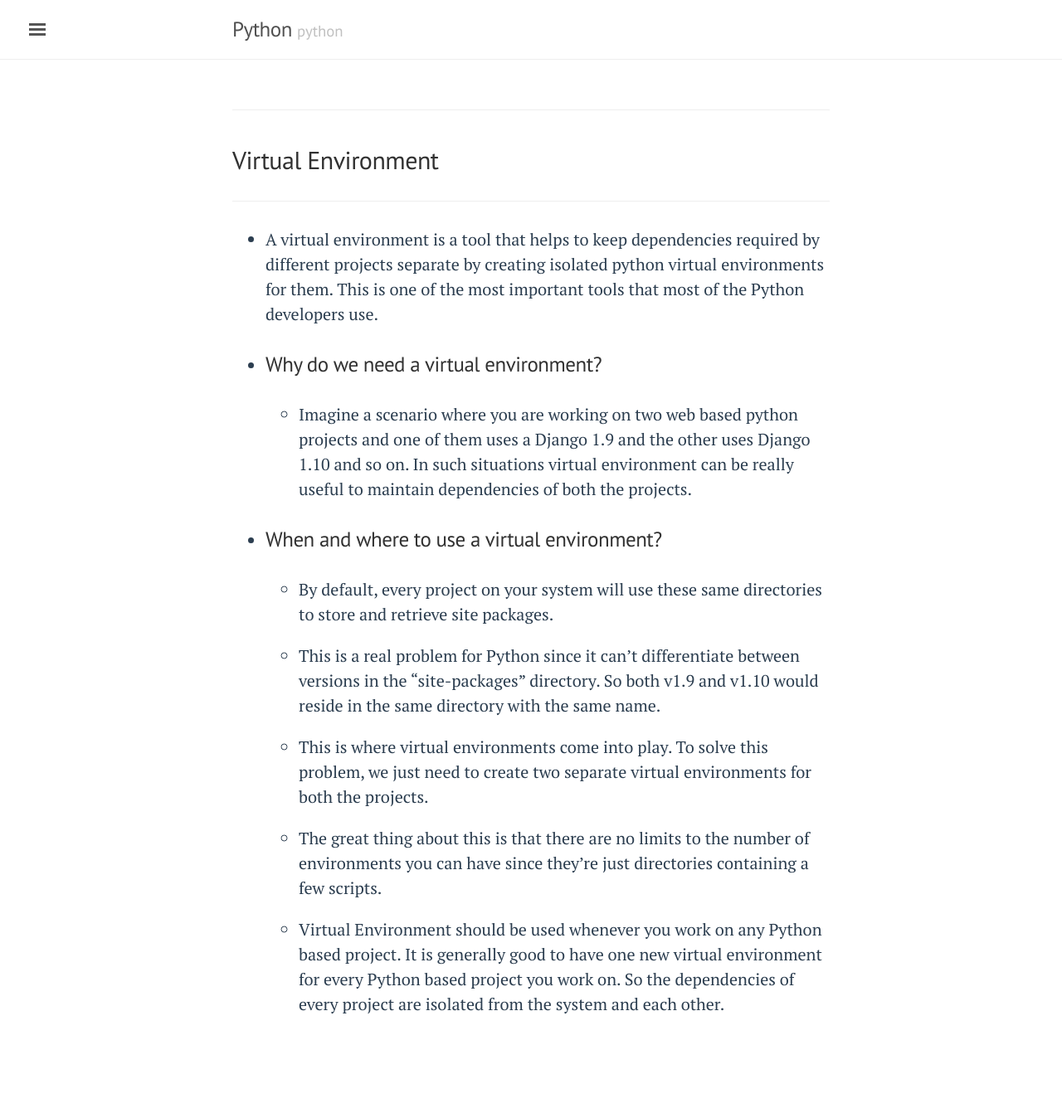
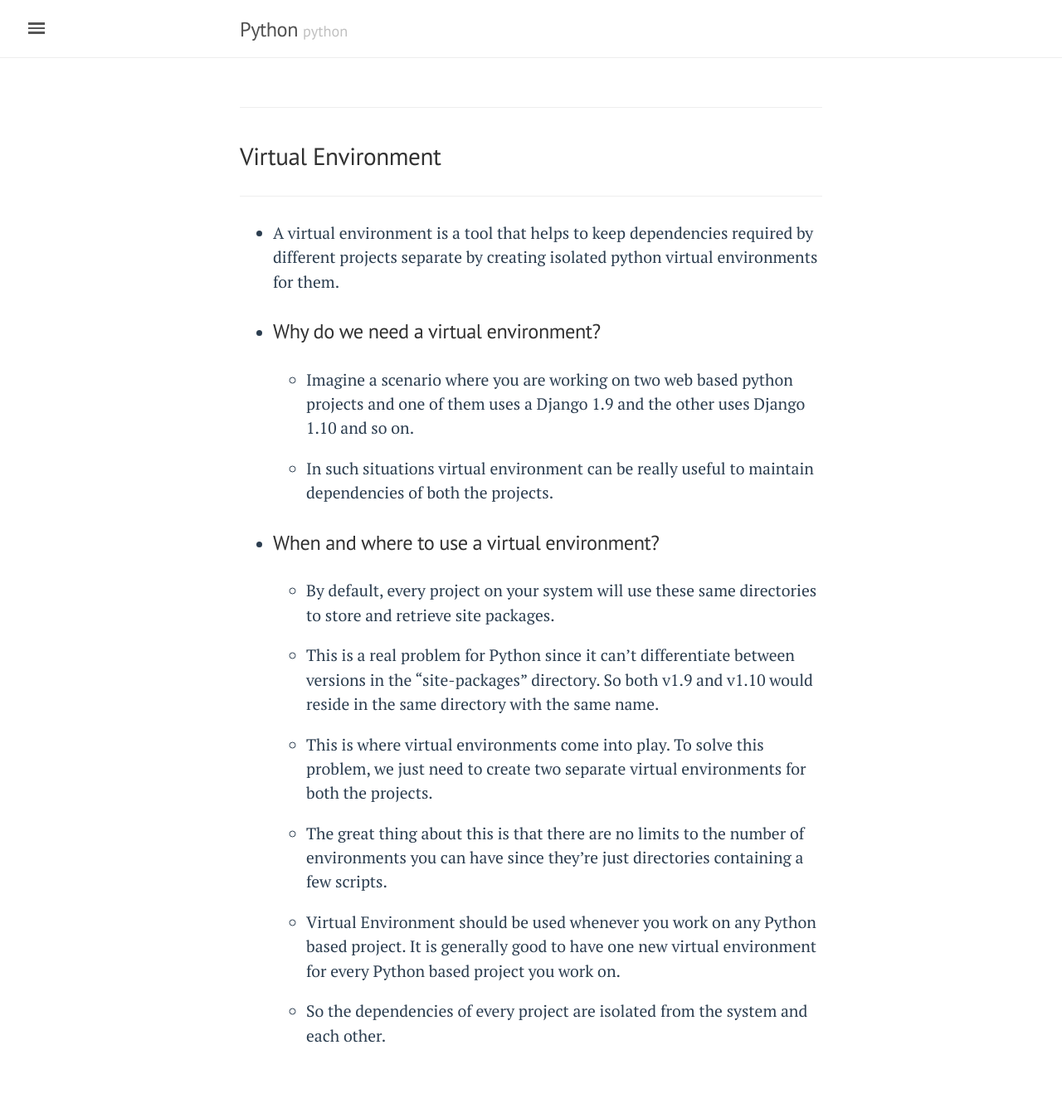
Before and after one commit to g-kutty/py-tour, a Jekyll site: the page built from lessons/11/isolated_env.md, in a window 1280 px wide. Shown: the whole page at 83% size. Built offline with Jekyll 4.4.1, drawn with Linux system fonts in a browser that asks for light colours; before the commit the page ends 1306 px from its top, so only the background shows below that.

```diff
--- a/lessons/11/isolated_env.md
+++ b/lessons/11/isolated_env.md
@@ -7,11 +7,13 @@
 ## Virtual Environment
 ***
 
-- A virtual environment is a tool that helps to keep dependencies required by different projects separate by creating isolated python virtual environments for them. This is one of the most important tools that most of the Python developers use.
+- A virtual environment is a tool that helps to keep dependencies required by different projects separate by creating isolated python virtual environments for them.
 
 - ### Why do we need a virtual environment?
 
-  - Imagine a scenario where you are working on two web based python projects and one of them uses a Django 1.9 and the other uses Django 1.10 and so on. In such situations virtual environment can be really useful to maintain dependencies of both the projects.
+  - Imagine a scenario where you are working on two web based python projects and one of them uses a Django 1.9 and the other uses Django 1.10 and so on.
+
+  - In such situations virtual environment can be really useful to maintain dependencies of both the projects.
 
 - ### When and where to use a virtual environment?
 
@@ -23,4 +25,6 @@
 
   - The great thing about this is that there are no limits to the number of environments you can have since they’re just directories containing a few scripts.
 
-  - Virtual Environment should be used whenever you work on any Python based project. It is generally good to have one new virtual environment for every Python based project you work on. So the dependencies of every project are isolated from the system and each other.
+  - Virtual Environment should be used whenever you work on any Python based project. It is generally good to have one new virtual environment for every Python based project you work on.
+
+  - So the dependencies of every project are isolated from the system and each other.
--- a/public/css/poole.css
+++ b/public/css/poole.css
@@ -54,7 +54,7 @@
 }
 @media (min-width: 38em) {
   html {
-    font-size: 20px;
+    font-size: 19.5px;
   }
 }
 
```
